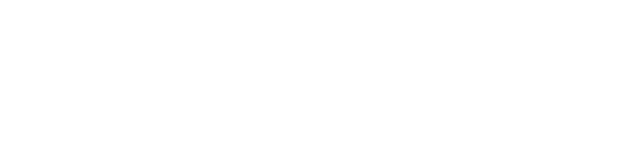
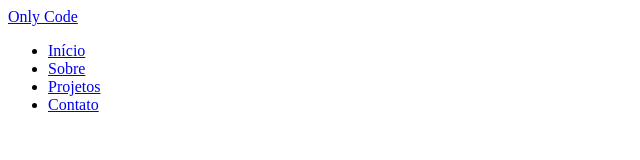
Before and after one commit to GabrielBursi/menu-nav-bar-responsive, a plain HTML site: page index.html in a window 1280 px wide. Shown: the whole page, without its empty margins (0-640 px from the left). Drawn offline with Linux system fonts and the light colour scheme.

Commit message:
estrutura html

```diff
--- a/index.html
+++ b/index.html
@@ -7,6 +7,19 @@
     <title>Document</title>
 </head>
 <body>
+    <header>
+        <nav>
+            <a class="logo" href="/">Only Code</a>
+            <ul class="nav-list">
+                <li><a href="/">Início</a></li>
+                <li><a href="/">Sobre</a></li>
+                <li><a href="/">Projetos</a></li>
+                <li><a href="/">Contato</a></li>
+            </ul>
+        </nav>
+    </header>
+    <main>
 
+    </main>
 </body>
 </html>
```
